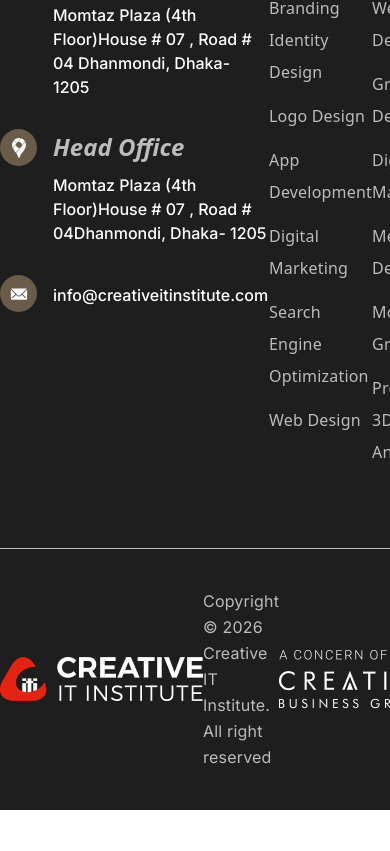
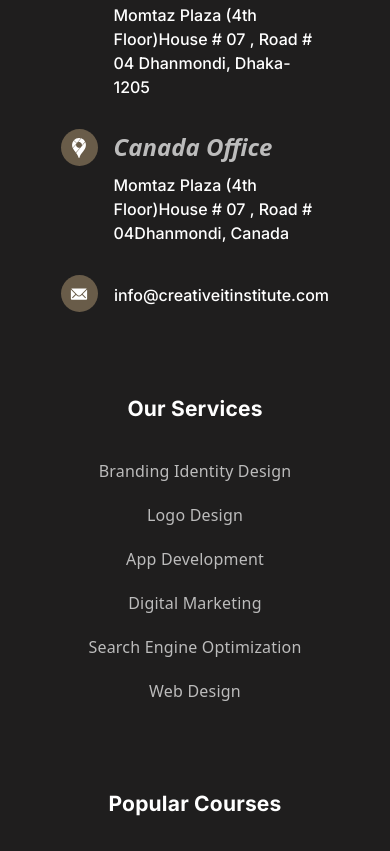
Before and after one commit to shoumen-shomu/creative-it-canada, a Next.js app: page / in a window 390 px wide. Shown: the part 8133-8984 px from the top of the page. Before the commit the page ends 8943 px from the top, so only its background shows below. Built offline with nearby package versions, Linux system fonts and the light colour scheme; a web font is replaced by a local one.

Commit message:
Footer Responsive Done

```diff
--- a/src/app/components/Footer.jsx
+++ b/src/app/components/Footer.jsx
@@ -9,12 +9,12 @@
   return (
     <footer className="pt-15 pb-10 bg-[#1F1E1E]">
       <Container>
-        <div className="flex justify-between">
+        <div className="lg:flex lg:justify-between text-center lg:text-left space-y-20 lg:space-y-0">
           <div className="space-y-7.5">
             <h4 className="font-inter font-bold text-[21px] text-white leading-8.25 tracking-[0.2px]">
               Contact Us
             </h4>
-            <div className="flex gap-4">
+            <div className="flex gap-4 justify-center lg:justify-start text-left">
               <div className="w-9.25 h-9.25 flex justify-center items-center bg-[#695C49] rounded-[50%] ">
                 <SiGooglemaps size={20} className="text-white" />
               </div>
@@ -28,21 +28,21 @@
                 </p>
               </div>
             </div>
-            <div className="flex gap-4">
+            <div className="flex gap-4 justify-center lg:justify-start text-left ">
               <div className="w-9.25 h-9.25 flex justify-center items-center bg-[#695C49] rounded-[50%] ">
                 <SiGooglemaps size={20} className="text-white" />
               </div>
               <div className="">
                 <h5 className="font-tri font-bold text-[24px] text-white/70 leading-[150%] italic">
-                  Head Office
+                  Canada Office
                 </h5>
                 <p className="w-54 font-inter font-medium text-base text-white leading-[150%] pt-2">
                   Momtaz Plaza (4th Floor)House # 07 , Road # 04Dhanmondi,
-                  Dhaka- 1205
+                  Canada
                 </p>
               </div>
             </div>
-            <div className="flex gap-4">
+            <div className="flex gap-4 justify-center lg:justify-start">
               <div className="w-9.25 h-9.25 flex justify-center items-center bg-[#695C49] rounded-[50%] ">
                 <IoIosMail size={20} className="text-white" />
               </div>
@@ -133,10 +133,16 @@
           </div>
         </div>
         <div className="w-full py-[0.1px] bg-white/70 mt-20 mb-10"></div>
-        <div className="flex justify-between items-center">
-          <Image src="/images/footerlogo.png" width={203} height={44}/>
-          <p className="font-inter font-normal text-base text-white/70 leading-[26px] tracking-[0.2px]">Copyright © 2026 Creative IT Institute. All right reserved</p>
-            <Image src="/images/creativeslug.png" width={149} height={58}/>
+        <div className="lg:flex lg:justify-between lg:items-center space-y-3 text-center">
+          <div className="flex justify-center items-center">
+            <Image src="/images/footerlogo.png" width={203} height={44} />
+          </div>
+          <p className="font-inter font-normal lg:text-base text-[14px] text-white/70 leading-6.5 tracking-[0.2px]">
+            Copyright © 2026 Creative IT Institute. All right reserved
+          </p>
+          <div className="flex justify-center items-center">
+            <Image src="/images/creativeslug.png" width={149} height={58} />
+          </div>
         </div>
       </Container>
     </footer>
```
